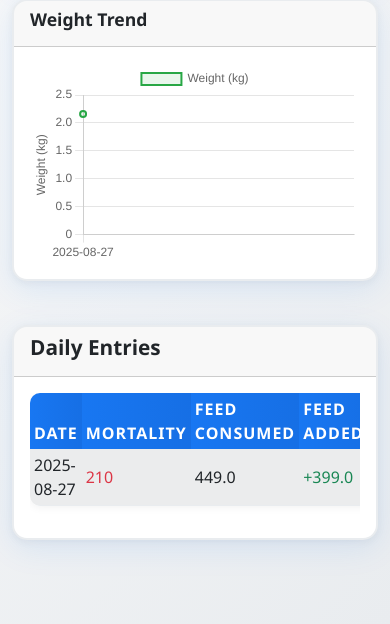
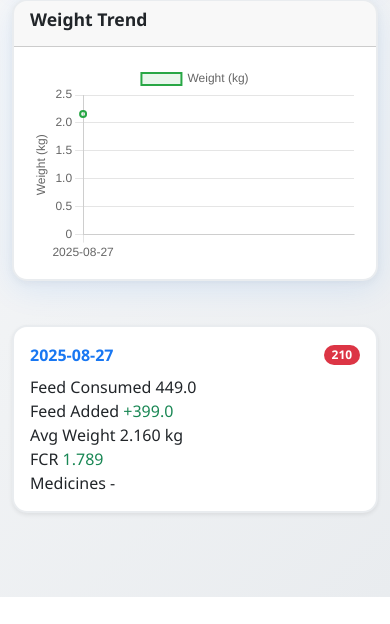
Before and after one commit to arunteja30/poultry-tracker, a Flask app: page /cycle_details/1 in a window 390 px wide. Shown: the part 1438-2062 px from the top of the page. After the commit the page ends 2035 px from the top, so only its background shows below. Run offline with Flask 3, Linux system fonts and the light colour scheme; a user stored in the database is signed in; data comes from the database, SQL or seed files in the repository.

Commit message:
Update cycle_details.html

```diff
--- a/templates/cycle_details.html
+++ b/templates/cycle_details.html
@@ -110,8 +110,10 @@
   </div>
 </div>
 
-<!-- Daily Entries Table -->
-<div class="card">
+
+
+<!-- Daily Entries Table (Desktop) -->
+<div class="card d-none d-md-block">
   <div class="card-header">
     <h5 data-i18n="daily_entries_history">📅 Daily Entries ({{ daily_entries|length }} entries)</h5>
   </div>
@@ -171,7 +173,50 @@
   </div>
 </div>
 
+<!-- Daily Entries Card View (Mobile) -->
+<div class="d-block d-md-none">
+  {% if daily_entries %}
+    {% for entry in daily_entries %}
+      <div class="card mb-3 shadow-sm">
+        <div class="card-body">
+          <div class="d-flex justify-content-between align-items-center mb-2">
+            <strong>{{ entry.entry_date }}</strong>
+            <span class="badge {% if entry.mortality > 0 %}bg-danger{% else %}bg-success{% endif %}">
+              {{ entry.mortality }}
+            </span>
+          </div>
+          <div>
+            <span data-i18n="table_feed_consumed">Feed Consumed:</span> {{ entry.feed_bags_consumed }}<br>
+            <span data-i18n="table_feed_added">Feed Added:</span>
+            {% if entry.feed_bags_added > 0 %}
+              <span class="text-success">+{{ entry.feed_bags_added }}</span>
+            {% else %}
+              {{ entry.feed_bags_added }}
+            {% endif %}<br>
+            <span data-i18n="table_avg_weight">Avg Weight:</span> {{ "%.3f"|format(entry.avg_weight) if entry.avg_weight > 0 else 'N/A' }} kg<br>
+            <span data-i18n="table_fcr">FCR:</span>
+            {% if entry.fcr > 0 %}
+              <span class="{% if entry.fcr <= 1.8 %}text-success{% elif entry.fcr <= 2.2 %}text-warning{% else %}text-danger{% endif %}">
+                {{ "%.3f"|format(entry.fcr) }}
+              </span>
+            {% else %}
+              N/A
+            {% endif %}<br>
+            <span data-i18n="table_medicines">Medicines:</span> {{ entry.medicines or '-' }}
+          </div>
+        </div>
+      </div>
+    {% endfor %}
+   {% else %}
+    <div class="card mb-3">
+      <div class="card-body text-center text-muted" data-i18n="no_daily_entries">
+        No daily entries found for this cycle.
+      </div>
+    </div>
+  {% endif %}
+</div>
 {% endblock %}
+
 
 {% block scripts %}
 <script src="https://cdn.jsdelivr.net/npm/chart.js"></script>
```
